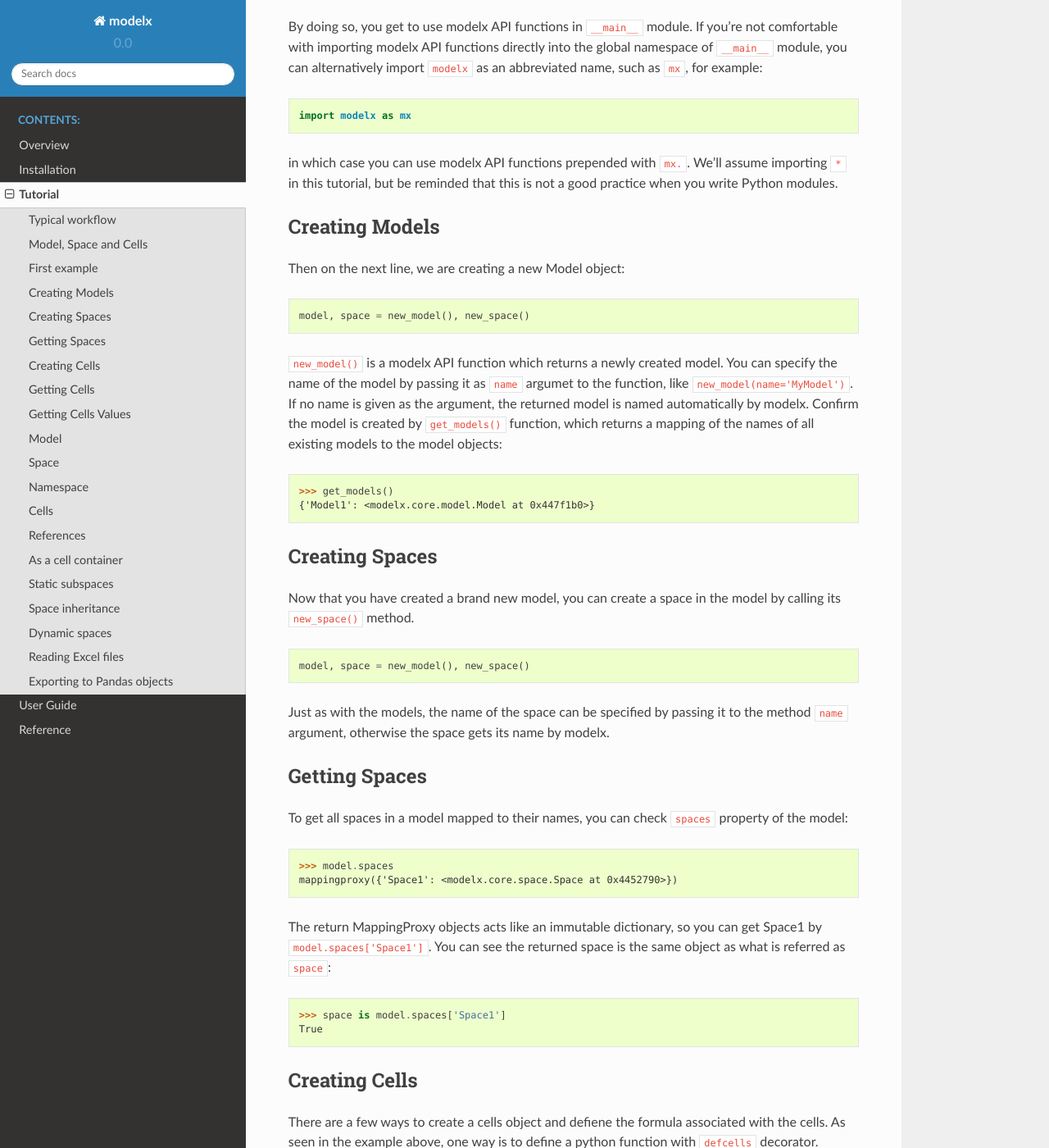
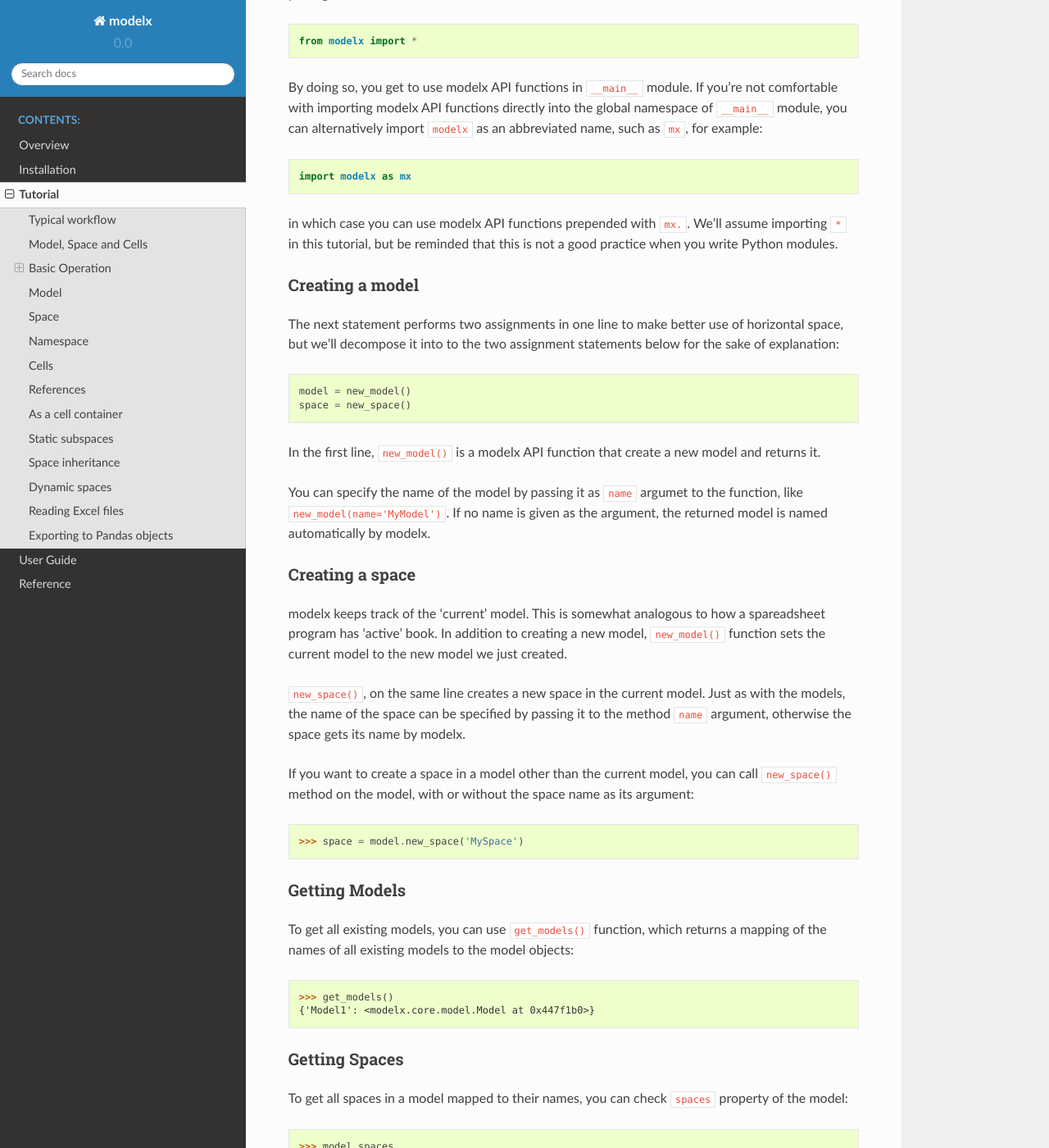
Before and after one commit to fumitoh/modelx, a Sphinx documentation site: the page built from doc/source/tutorial.rst, in a window 1280 px wide and 1400 px high, scrolled down 2069 px. Shown: the whole window at 82% size. Built offline with Sphinx 7.4.7 and the Read the Docs theme 2.0.0, drawn with Linux system fonts in a browser that asks for light colours; some of the changed text lies outside the part shown.

Commit message:
DOC: Edited tutorial.rst and extended sample script

```diff
--- a/doc/source/samples/sample_inheritance.py
+++ b/doc/source/samples/sample_inheritance.py
@@ -1,12 +1,12 @@
 from modelx import *
 
 # ---------------------------------------------------------------------
-# line:6-20
+# line:6-21
 
 model, life = new_model(), new_space('Life')
 
 def l(x):
-    if x == 50:
+    if x == x0:
         return 100000
     else:
         return l(x - 1) - d(x - 1)
@@ -18,7 +18,7 @@
     return 0.003
 
 l, d, q = defcells(l, d, q)
-
+life.x0 = 50
 # ---------------------------------------------------------------------
 # line:25-41
 
@@ -41,14 +41,14 @@
         return 0
 
 # ---------------------------------------------------------------------
-# line:46-48
-
-term_life.x0 = 50
+# line:46-47
+#term_life.x0 = 50
 term_life.n = 10
 term_life.disc_rate = 0
 
 # ---------------------------------------------------------------------
 # line:53-62
+
 
 endowment = model.new_space(name='Endowment', bases=term_life)
 
@@ -60,3 +60,54 @@
         return l(x) / l(x0)
     else:
         return 0
+
+# ---------------------------------------------------------------------
+# line:67
+
+data = [[1, 50, 10], [2, 60, 15], [3, 70, 5]]
+
+# ---------------------------------------------------------------------
+# line:72-86
+
+def params(policy_id):
+    return {'name': 'Policy%s' % policy_id,
+            'bases': _self}
+
+policy = model.new_space(name='Policy', bases=term_life, paramfunc=params)
+
+policy.data = data
+
+@defcells
+def x0():
+    return data[policy_id - 1][1]
+
+@defcells
+def n():
+    return data[policy_id - 1][2]
+
+def params(policy_id):
+    return {'name': 'Policy%s' % policy_id,
+            'bases': _self}
+
+# ---------------------------------------------------------------------
+# line:xx-yy
+
+def params(policy_id):
+    return {'name': 'Policy%s' % policy_id,
+            'bases': [_self,
+                      Endowment if data[policy_id - 1][0] == 2
+                      else TermLife]}
+
+policy = model.new_space(name='ThePolicy', paramfunc=params)
+
+policy.data = data
+policy.Endowment = endowment
+policy.TermLife = term_life
+
+@defcells
+def x0():
+    return data[policy_id - 1][1]
+
+@defcells
+def n():
+    return data[policy_id - 1][2]
--- a/doc/source/tutorial.rst
+++ b/doc/source/tutorial.rst
@@ -13,7 +13,7 @@
 modelx is a Python package, and you use it by writing a Python script
 importing it, as you would normally do with any other Python package.
 
-modelx is best suited for building a complex numerical models composed of
+modelx is best suited for building complex numerical models composed of
 many formulas referencing each other, so when you start from scratch,
 the typical workflow would be to first write code for building a model,
 and then evaluate the model.
@@ -58,13 +58,18 @@
 cells formulas through the examples soon.
 
 
-First example
--------------
-We'll start by talking a closer look at the simple example we saw
-in the overview section.
+Basic Operation
+---------------
+In this section, we'll start learning how to perform basic operations,
+such as creating models, spaces and cells,
+by talking a closer look at the simple example
+we saw in the overview section.
 
 .. literalinclude:: samples/example_overview.py
    :lines: 1-13
+
+Importing modelx
+^^^^^^^^^^^^^^^^
 
 To start using modelx, import the package by the import statement, as is the
 case with any other package.
@@ -83,40 +88,59 @@
 We'll assume importing ``*`` in this tutorial, but be reminded that this
 is not a good practice when you write Python modules.
 
-Creating Models
----------------
+Creating a model
+^^^^^^^^^^^^^^^^
 
-Then on the next line, we are creating a new Model object:
+The next statement performs two assignments in one line
+to make better use of horizontal space, but we'll decompose it
+into to the two assignment statements below
+for the sake of explanation::
 
-.. literalinclude:: samples/example_overview.py
-   :lines: 3
+   model = new_model()
+   space = new_space()
 
-``new_model()`` is a modelx API function which returns a newly created
-model. You can specify the name of the model by passing it as ``name`` argumet
+
+In the first line, ``new_model()`` is a modelx API function that create
+a new model and returns it.
+
+You can specify the name of the model by passing it as ``name`` argumet
 to the function, like ``new_model(name='MyModel')``.
 If no name is given as the argument,
 the returned model is named automatically by modelx.
-Confirm the model is created by ``get_models()`` function, which returns
-a mapping of the names of all existing models to the model objects::
+
+Creating a space
+^^^^^^^^^^^^^^^^
+
+modelx keeps track of the 'current' model. This is somewhat
+analogous to how a spareadsheet program has 'active' book.
+In addition to creating a new model, ``new_model()`` function sets
+the current model to the new model we just created.
+
+``new_space()``, on the same line creates a new space in the current model.
+Just as with the models, the name of the space can be specified by
+passing it to the method ``name`` argument, otherwise the space gets its
+name by modelx.
+
+If you want to create a space in a model other than the current model,
+you can call ``new_space()`` method on the model, with
+or without the space name as its argument::
+
+   >>> space = model.new_space('MySpace')
+
+
+Getting Models
+^^^^^^^^^^^^^^
+
+To get all existing models, you can use ``get_models()`` function,
+which returns a mapping of the names of all existing models to
+the model objects::
 
    >>> get_models()
    {'Model1': <modelx.core.model.Model at 0x447f1b0>}
 
-Creating Spaces
----------------
-
-Now that you have created a brand new model, you can create a space in
-the model by calling its ``new_space()`` method.
-
-.. literalinclude:: samples/example_overview.py
-   :lines: 3
-
-Just as with the models, the name of the space can be specified by
-passing it to the method ``name`` argument, otherwise the space gets its
-name by modelx.
 
 Getting Spaces
---------------
+^^^^^^^^^^^^^^
 
 To get all spaces in a model mapped to their names,
 you can check ``spaces`` property of the model::
@@ -133,7 +157,8 @@
 
 
 Creating Cells
---------------
+^^^^^^^^^^^^^^
+
 There are a few ways to create a cells object and defiene the formula
 associated with the cells. As seen in the example above,
 one way is to define a python function with ``defcells`` decorator.
@@ -161,7 +186,8 @@
            return fibo(n - 1) + fibo(n - 2)
 
 Getting Cells
--------------
+^^^^^^^^^^^^^
+
 Similar to spaces in a model contained in the ``spaces`` property of the model,
 cells in a space are associated with their names and
 contained in the ``cells`` property of the model::
@@ -178,8 +204,9 @@
    True
 
 
-Getting Cells Values
---------------------
+Getting Values
+^^^^^^^^^^^^^^
+
 The cells ``fibo`` does not have values yet right after it is created.
 To get cells' value for a
 certain parameter, simply call ``fibo`` with the paratmer in parenthesis or
@@ -192,9 +219,9 @@
 
 Its values are calculated automatically by the associated formula,
 when the cells values are referenced.
-Note that values are calculated not only for the specified parameter,
-but also for the parameters that recursively referenced by the formula
-in order to get the value for the specified parameter.
+Note that values are calculated not only for the specified argument,
+but also for the arguments that recursively referenced by the formula
+in order to get the value for the specified arguumnet.
 To see for what parameters values are calculated, export fibo to a Pandas
 Series object. (You need to have Pandas installed, ofcourse.)::
 
@@ -220,6 +247,71 @@
 the recursive reference goes on until it stops and ``fibo[1]`` and ``fibo[0]``.
 by just calling ``fibo[10]``, values for the parameters from 0 to 10 are
 calculated.
+
+Clearing Values
+^^^^^^^^^^^^^^^
+
+To clear cells values, you can use ``clear()`` method. Below shows
+what happens when the value of fibo at n = 5 is cleared::
+
+  >>> fibo.clear(5)
+  >>> fibo.series
+  n
+  0    0
+  1    1
+  2    1
+  3    2
+  4    3
+  Name: fibo, dtype: int64
+
+As you can see, not only at n = 5, but also for n = 6 to 10
+values of ``fibo`` are cleared. This is because the calculations of
+``fibo[6]`` to ``fibo[10]`` depend on the value of ``fibo[5]``.
+Dependent values are cleared all together with the specified value.
+
+To clear all values, simply call ``clear()`` witthout arguments::
+
+  >>> fibo.clear()
+  >>> fibo.series
+  Series([], Name: fibo, dtype: float64)
+
+Setting Values
+^^^^^^^^^^^^^^
+
+Other than letting the formula calculate cells values, you can
+input cells values manually by the set item (``[] =``) operation.
+If the cells already has a value at the specified parameter value,
+then the values of dependent cells are cleared first, then the
+specified value is assigned::
+
+  >>> fibo[10]
+  55
+  >>> fibo.series
+  n
+  0      0
+  1      1
+  2      1
+  3      2
+  4      3
+  5      5
+  6      8
+  7     13
+  8     21
+  9     34
+  10    55
+  Name: fibo, dtype: int64
+
+  >>> fibo[5] = 0
+  >>> fibo.series
+  n
+  0    0
+  1    1
+  2    1
+  3    2
+  4    3
+  5    0
+  Name: fibo, dtype: int64
+
 
 Model
 -----
@@ -555,19 +647,36 @@
 You can achieve that by applying the space inheritance on dynamic spaces.
 
 Dynamic spaces are parametrized spaces that are created on-the-fly when
-requested through call(``()``) or subscript(``[]``) operation on their parents.
+requested through call(``()``) or subscript(``[]``) operation on their parent
+spaces.
 
-To define dynamic spaces in a parent, whether it's a model or a space,
-You create the parent with a parameter function whose signature is
-used to define space parameters. The paremter function should return,
+To define dynamic spaces in a parent space,
+You create the space with a parameter function whose signature is
+used to define space parameters. The parameter function should return,
 if any, a mapping of parameter names to their arguments,
 to be pass on to the ``new_space`` method, when the dynamic spaces
 are created.
 
 To see how this works, let's continue with the previous example.
+In the last example, we manually set the issue age ``x0`` of the policy
+to 50, and the policy term ``n`` to 10.
+Assume we have 3 polices with the following attributes:
+
+=========  =========  ===========
+Policy ID  Issue Age  Policy Term
+=========  =========  ===========
+1           50          10
+2           60          15
+3           70           5
+=========  =========  ===========
+
+We'll create this sample data as a nested list::
+
+   >>> data = [[1, 50, 10], [2, 60, 15], [3, 70, 5]]
 
 
-
+.. literalinclude:: samples/sample_inheritance.py
+   :lines: 72-86
 
 Dynamic spaces of a base space are not passed on to the derived spaces.
 When a space is derived from a base space that has dynamically created
@@ -580,6 +689,24 @@
 Reading Excel files
 -------------------
 
+You can read data stored in an Excel file into newly created cells.
+Space has two methods ``new_cells_from_excel`` and ``new_space_from_excel``.
+``new_space_from_excel`` is also available on Model.
+You need to have Openpyxl package available in your Python environment
+to use these methods.
+
+``new_cells_from_excel`` method reads values from a range in an Excel file,
+creates cells and populates them with the values in the range.
+
+``new_space_from_excel`` methods reads values from a range in an Excel file,
+creates a space, and in that space, creates
+dynamic spaces using one or some of the index rows and/or columns
+as space parameters, and creates cells in the dynamics spaces populating
+them with the values in the range.
+
+Refer to the modelx reference for concrete description of those methods.
+
+
 Exporting to Pandas objects
 ---------------------------
 
```
Also changed, not shown: other parts of doc/source/tutorial.rst (+5 -5 lines), 2 other files.
